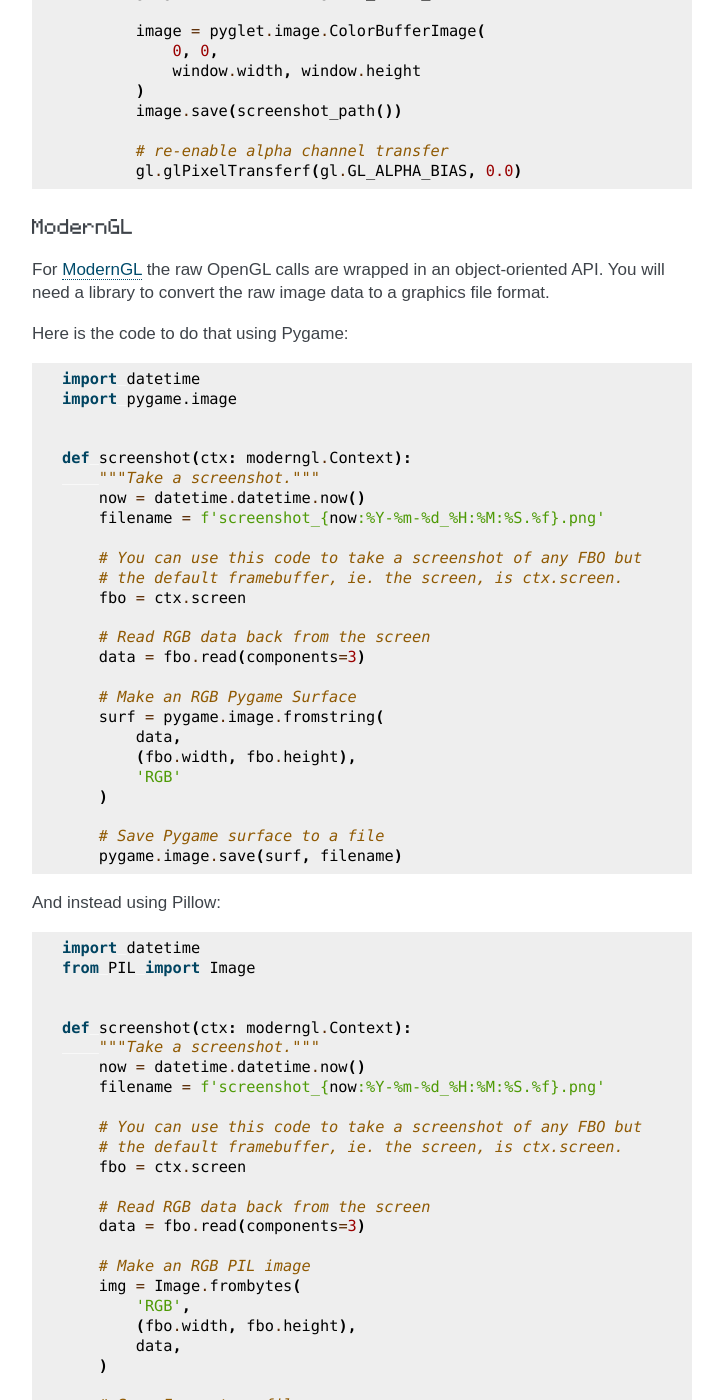
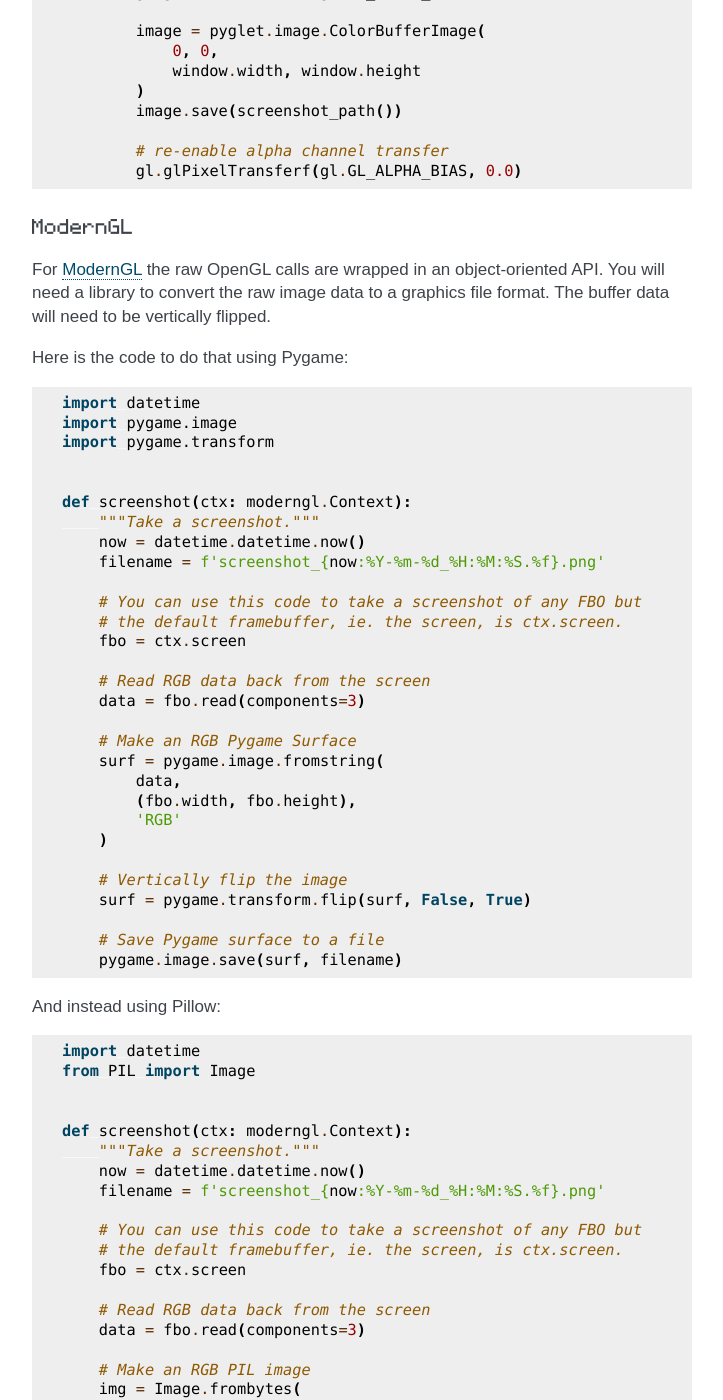
Before and after one commit to pyweekorg/docs, a Sphinx documentation site: the page built from docs/diaries.rst, in a window 1280 px wide and 1400 px high, scrolled down 1821 px. Shown: the whole window, without its empty margins (388-1111 px from the left). Built offline with Sphinx 7.4.7, drawn with Linux system fonts in a browser that asks for light colours; some of the changed text lies outside the part shown.

Commit message:
Remember to vertically flip the data

```diff
--- a/docs/diaries.rst
+++ b/docs/diaries.rst
@@ -111,7 +111,8 @@ ModernGL
 
 For `ModernGL <https://moderngl.readthedocs.io/>`_ the raw OpenGL calls are
 wrapped in an object-oriented API. You will need a library to convert the raw
-image data to a graphics file format.
+image data to a graphics file format. The buffer data will need to be
+vertically flipped.
 
 Here is the code to do that using Pygame:
 
@@ -120,6 +121,7 @@ Here is the code to do that using Pygame:
 
     import datetime
     import pygame.image
+    import pygame.transform
 
 
     def screenshot(ctx: moderngl.Context):
@@ -140,6 +142,9 @@ Here is the code to do that using Pygame:
             (fbo.width, fbo.height),
             'RGB'
         )
+
+        # Vertically flip the image
+        surf = pygame.transform.flip(surf, False, True)
 
         # Save Pygame surface to a file
         pygame.image.save(surf, filename)
@@ -173,5 +178,8 @@ And instead using Pillow:
             data,
         )
 
+        # Vertically flip the image
+        image = image.transpose(Image.FLIP_TOP_BOTTOM)
+
         # Save Image to a file
         img.save(filename, format='png')
```
